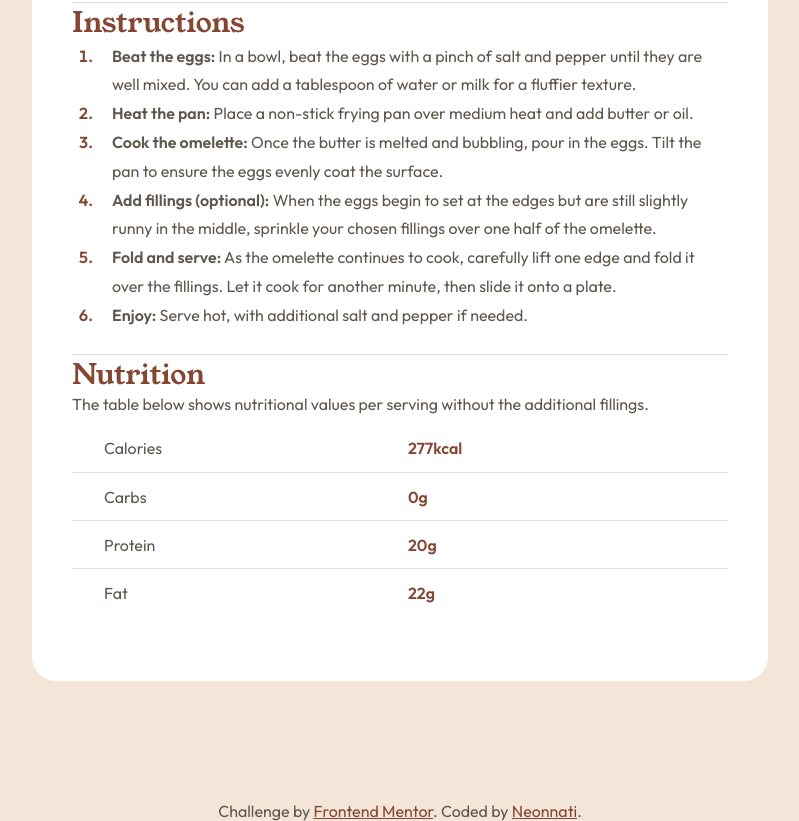
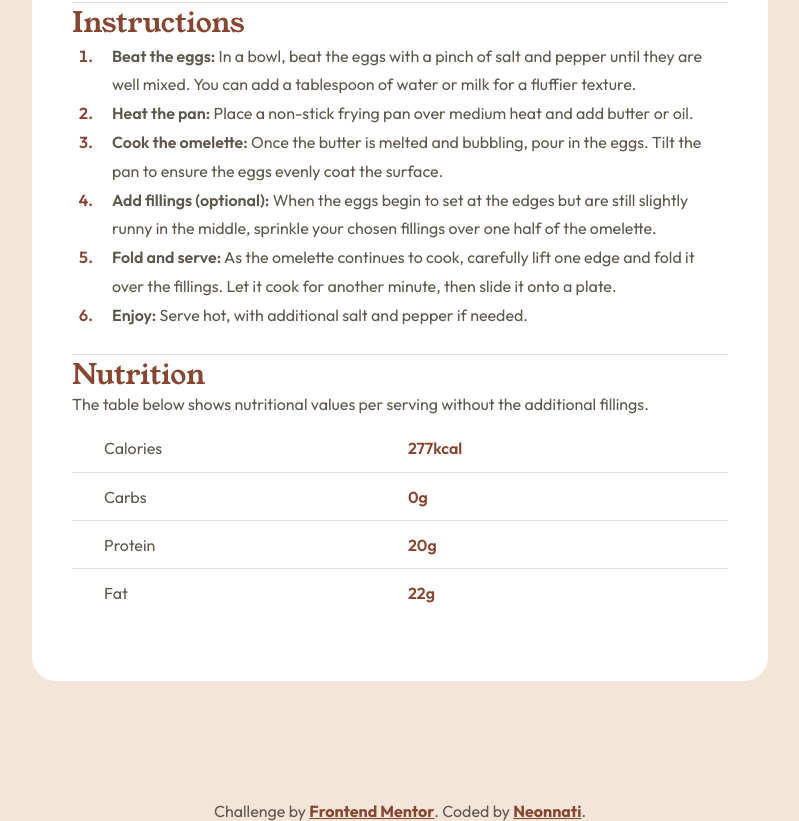
Before and after one commit to Neonnati/Recipe-page-main, a plain HTML site: page index.html in a window 1280 px wide. Shown: the part 1085-1906 px from the top of the page, without its empty margins (240-1039 px from the left). Drawn offline with Linux system fonts and the light colour scheme.

Commit message:
styles.css

```diff
--- a/styles.css
+++ b/styles.css
@@ -216,6 +216,7 @@ footer {
 
 .attribution a {
 /*   text-decoration: none; */
+  font-weight: var(--fw-7);
   color: var(--Nutmeg);
 }
 
```
